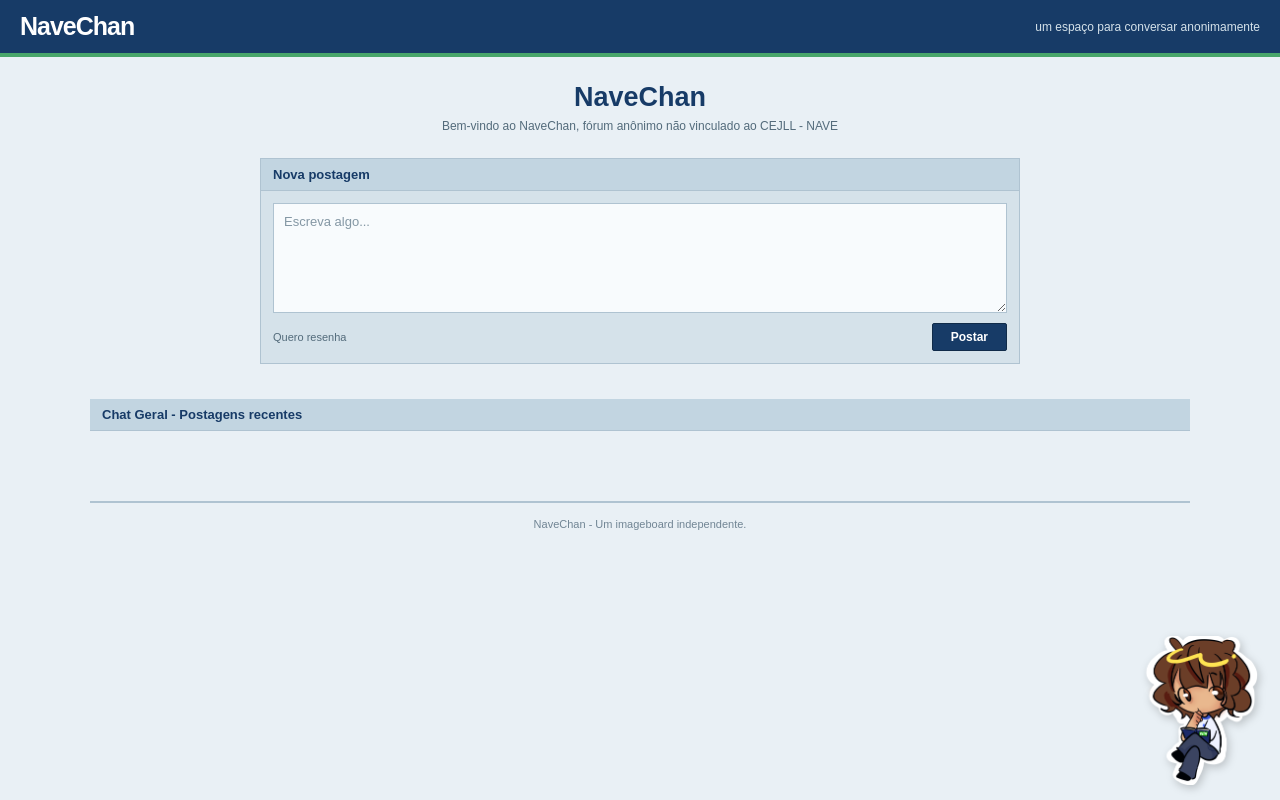
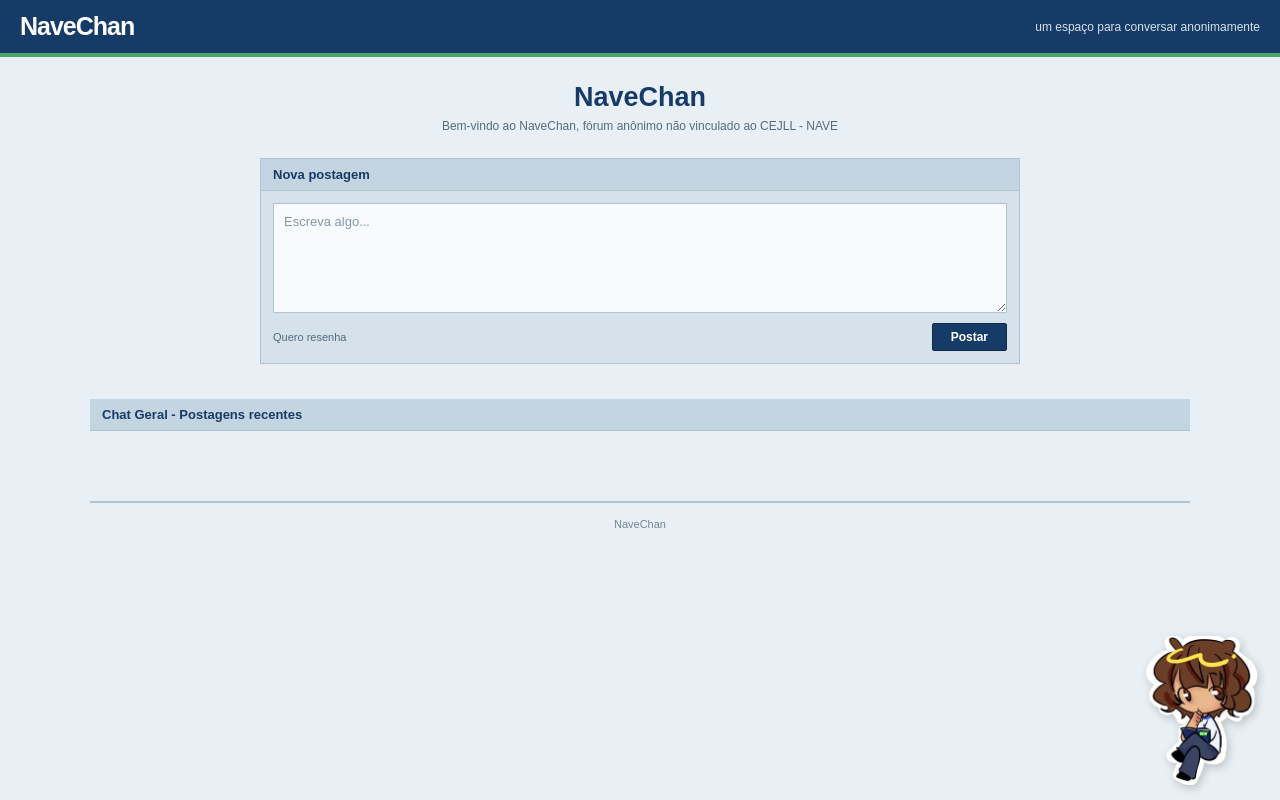
Before and after one commit to mathkkj/NaveChan, a plain HTML site: page index.html in a window 1280 px wide. Drawn offline with Linux system fonts and the light colour scheme; a script that the page names is missing.

Commit message:
fix footer

```diff
--- a/index.html
+++ b/index.html
@@ -74,7 +74,7 @@
         </section>
 
         <footer>
-            NaveChan - Um imageboard independente.
+            NaveChan
         </footer>
 
     </main>
```
